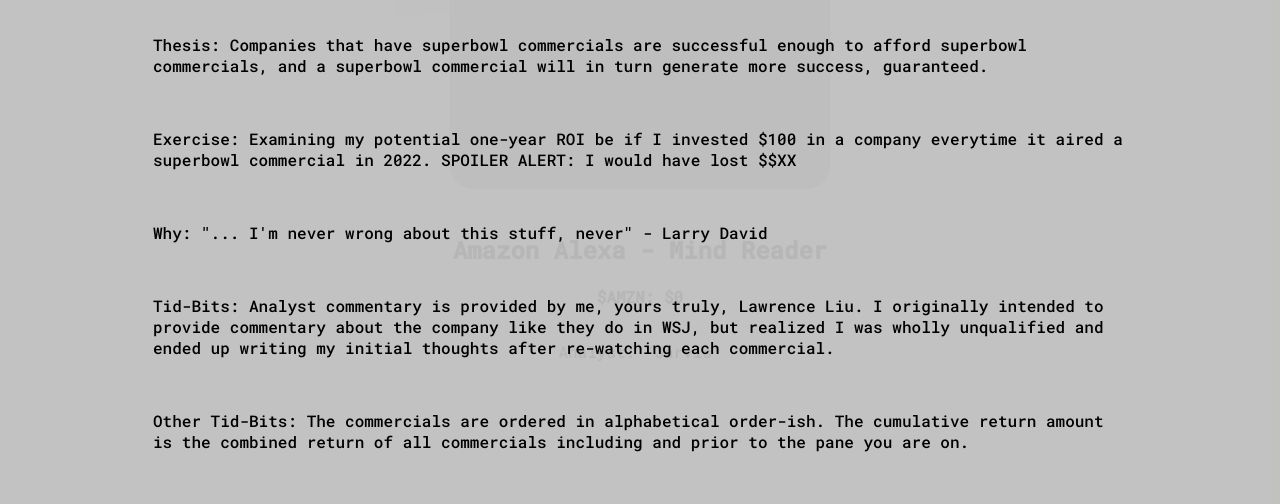
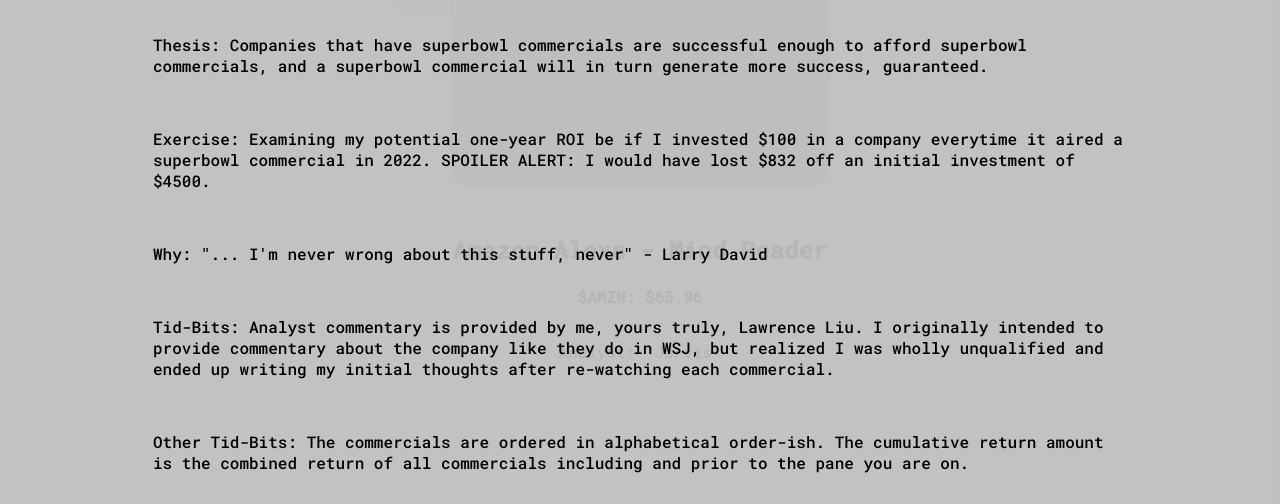
Before and after one commit to LwrncLiu/superbowl_index, a website with bundled scripts: page docs/index.html in a window 1280 px wide. Shown: the part 166-670 px from the top of the page. Built offline with nearby package versions, Linux system fonts and the light colour scheme; animation ran at ten frames a second.

Commit message:
update return for Feb 5th

```diff
--- a/docs/commercials.json
+++ b/docs/commercials.json
@@ -3,7 +3,7 @@
         {
             "company": "Amazon",
             "ticker": "$AMZN",
-            "oneYearReturn": 0,
+            "oneYearReturn": 65.96,
             "commercialName": "Amazon Alexa - Mind Reader",
             "imageLoc": "amazon_alexa.jpg",
             "commentary": "Jarvis"
@@ -11,7 +11,7 @@
         {
             "company": "Amazon",
             "ticker": "$AMZN",
-            "oneYearReturn": 0,
+            "oneYearReturn": 65.96,
             "commercialName": "Amazon Prime Video - TNF Football is Open",
             "imageLoc": "amazon_prime.jpg",
             "commentary": "The Colts at Broncos TNF game week 5 was unwatchable"
@@ -19,7 +19,7 @@
         {
             "company": "Booking.com",
             "ticker": "$BKNG",
-            "oneYearReturn": 0,
+            "oneYearReturn": 98.80,
             "commercialName": "Booking.com - Booking.yeah",
             "imageLoc": "booking_yeah.jpg",
             "commentary": "Unfortunately Booking.yeah does not redirect you to Booking.com"
@@ -27,7 +27,7 @@
         {
             "company": "Anheuser-Busch",
             "ticker": "$BUD",
-            "oneYearReturn": 0,
+            "oneYearReturn": 95.73,
             "commercialName": "Bud Light Next - Zero in the Way of Possibility",
             "imageLoc": "budlight_zero.jpg",
             "commentary": "Bud Light Next looks more like a seltzer can than a beer can"
@@ -35,7 +35,7 @@
         {
             "company": "Anheuser-Busch",
             "ticker": "$BUD",
-            "oneYearReturn": 0,
+            "oneYearReturn": 95.73,
             "commercialName": "Bud Light Seltzer Hard Soda - Land of Loud Flavors",
             "imageLoc": "budlight_flavor.jpg",
             "commentary": "I saw a Guy Fieri restaurant at the Burbank airport, his nachos are apparently infamous"
@@ -43,7 +43,7 @@
         {
             "company": "Anheuser-Busch",
             "ticker": "$BUD",
-            "oneYearReturn": 0,
+            "oneYearReturn": 95.73,
             "commercialName": "Budweiser - A Clydesdale's Journey",
             "imageLoc": "budweiser_dog.jpg",
             "commentary": "Budweiser horse hooves are the size of dinner plates"
@@ -51,7 +51,7 @@
         {
             "company": "Caesars Entertainment",
             "ticker": "$CZR",
-            "oneYearReturn": 0,
+            "oneYearReturn": 67.64,
             "commercialName": "Caesars Sportsbook - Sit Down Dinner",
             "imageLoc": "caesar_dinner.jpg",
             "commentary": "I lost $60 with my friend Jon playing $1 blackjack hands at Harrah's in New Orleans, a Caesars' establishment"
@@ -59,7 +59,7 @@
         {
             "company": "Carvana",
             "ticker": "$CVNA",
-            "oneYearReturn": 0,
+            "oneYearReturn": 10.06,
             "commercialName": "Carvana - We'll Drive You Happy",
             "imageLoc": "carvana_mom.jpg",
             "commentary": "I wouldn't buy chips for $3 from a vending machine much less a $40k car from a vending machine"
@@ -67,7 +67,7 @@
         {
             "company": "Coinbase",
             "ticker": "$COIN",
-            "oneYearReturn": 0,
+            "oneYearReturn": 37.25,
             "commercialName": "Coinbase - WAGMI",
             "imageLoc": "coinbase_qr.jpg",
             "commentary": "You say WAGMI, I say Wagamama"
@@ -75,7 +75,7 @@
         {
             "company": "Cue Health",
             "ticker": "$HLTH",
-            "oneYearReturn": 0,
+            "oneYearReturn": 28.32,
             "commercialName": "Cue Health - Andy",
             "imageLoc": "cue_andy.jpg",
             "commentary": "Theranos, but it also tests for Covid"
@@ -83,7 +83,7 @@
         {
             "company": "Anheuser-Busch",
             "ticker": "$BUD",
-            "oneYearReturn": 0,
+            "oneYearReturn": 95.73,
             "commercialName": "Cutwater - Here's to the Lazy Ones",
             "imageLoc": "cutwater_lazy.jpg",
             "commentary": "Third commercial for Anheuser-Busch, football fans must like beer"
@@ -91,7 +91,7 @@
         {
             "company": "DraftKings",
             "ticker": "$DKNG",
-            "oneYearReturn": 0,
+            "oneYearReturn": 78.83,
             "commercialName": "DraftKings - Fortune: Life's a Gamble",
             "imageLoc": "draftkings_fortune.jpg",
             "commentary": "I bet the over in Bills at Chiefs week 6 on DraftKings and lost"
@@ -99,7 +99,7 @@
         {
             "company": "Morgan Stanley",
             "ticker": "$MS",
-            "oneYearReturn": 0,
+            "oneYearReturn": 93.83,
             "commercialName": "E-Trade - Off the Grid",
             "imageLoc": "etrade_baby.jpg",
             "commentary": "Brad Leonoe from Bon Appetit if he was a baby"
@@ -107,7 +107,7 @@
         {
             "company": "Expedia",
             "ticker": "$EXPE",
-            "oneYearReturn": 0,
+            "oneYearReturn": 63.46,
             "commercialName": "Expedia - Stuff",
             "imageLoc": "expedia_stuff.jpg",
             "commentary": "Time to sell all my stuff"
@@ -115,7 +115,7 @@
         {
             "company": "PepsiCo",
             "ticker": "$PEP",
-            "oneYearReturn": 0,
+            "oneYearReturn": 97.97,
             "commercialName": "Frito-Lay Flamin' Hot Cheetos and Doritos - Unleash Your Flamin' Hot",
             "imageLoc": "flamin_sloth.jpg",
             "commentary": "Kroger once had a buy 3 get 2 free deal for Flamin' Hot Cheetos; I had a five page paper due and rewarded myself with a bag for every page written"
@@ -123,7 +123,7 @@
         {
             "company": "General Motors Company",
             "ticker": "$GM",
-            "oneYearReturn": 0,
+            "oneYearReturn": 84.39,
             "commercialName": "General Motors - Dr. EV-il",
             "imageLoc": "gm_evil.jpg",
             "commentary": "This movie came out before I was born"
@@ -131,7 +131,7 @@
         {
             "company": "General Motors Company",
             "ticker": "$GM",
-            "oneYearReturn": 0,
+            "oneYearReturn": 84.39,
             "commercialName": "General Motors - Silverado EV New Generation",
             "imageLoc": "gm_silverado.jpg",
             "commentary": "Hawaii Five-0 made driving a chevy look cool"
@@ -139,7 +139,7 @@
         {
             "company": "Procter & Gamble",
             "ticker": "$PG",
-            "oneYearReturn": 0,
+            "oneYearReturn": 88.51,
             "commercialName": "Gilette Labs - A Quick & Easy Shave",
             "imageLoc": "gilette_shave.jpg",
             "commentary": "They sent me a free razor on my 18th birthday; Unbeknownst to them, I wouldn't begin growing facial hair until I turned 23"
@@ -147,7 +147,7 @@
         {
             "company": "Alphabet",
             "ticker": "$GOOGL",
-            "oneYearReturn": 0,
+            "oneYearReturn": 74.37,
             "commercialName": "Google Pixel - Seen on Pixel",
             "imageLoc": "google_pixel.jpg",
             "commentary": "Photo color equality, very cool"
@@ -155,7 +155,7 @@
         {
             "company": "Unilever",
             "ticker": "$UL",
-            "oneYearReturn": 0,
+            "oneYearReturn": 96.43,
             "commercialName": "Hellmann's - Mayo Tackles Food Waste",
             "imageLoc": "hellmann_mayo.jpg",
             "commentary": "People do like their Mayo"
@@ -163,7 +163,7 @@
         {
             "company": "Hologic",
             "ticker": "$HOLX",
-            "oneYearReturn": 0,
+            "oneYearReturn": 115.71,
             "commercialName": "Hologic - Her Health is Her Wealth",
             "imageLoc": "hologic_health.jpg",
             "commentary": "First to admit I'm uncultured; did not know who Mary J. Blige was until... this project"
@@ -171,7 +171,7 @@
         {
             "company": "Intuit",
             "ticker": "$INTU",
-            "oneYearReturn": 0,
+            "oneYearReturn": 78.58,
             "commercialName": "Intuit, Quickbooks - Early Start",
             "imageLoc": "intuit_quickbooks.jpg",
             "commentary": "The internet runs on cats"
@@ -179,7 +179,7 @@
         {
             "company": "Intuit",
             "ticker": "$INTU",
-            "oneYearReturn": 0,
+            "oneYearReturn": 78.58,
             "commercialName": "Intuit, TurboTax - Matchmaker",
             "imageLoc": "intuit_turbotax.jpg",
             "commentary": "Do people actually use matchmakers?"
@@ -187,7 +187,7 @@
         {
             "company": "Colgate-Palmolive",
             "ticker": "$CL",
-            "oneYearReturn": 0,
+            "oneYearReturn": 91.38,
             "commercialName": "Irish Spring - Welcome to Irish Spring",
             "imageLoc": "irish_spring.jpg",
             "commentary": "Their packaging can be mistaken for both tea bags and dish soap"
@@ -195,7 +195,7 @@
         {
             "company": "PepsiCo",
             "ticker": "$PEP",
-            "oneYearReturn": 0,
+            "oneYearReturn": 97.97,
             "commercialName": "Lay's - Stay Golden",
             "imageLoc": "lays_golden.jpg",
             "commentary": "Find you someone that looks at you like Paul Rudd looks at Seth Rogen"
@@ -203,7 +203,7 @@
         {
             "company": "Meta",
             "ticker": "$META",
-            "oneYearReturn": 0,
+            "oneYearReturn": 84.46,
             "commercialName": "Meta - Old Friends, New Fun",
             "imageLoc": "meta_new.jpg",
             "commentary": "Ready Player One was a great read, the movie did not live up to expectations"
@@ -211,7 +211,7 @@
         {
             "company": "Anheuser-Busch",
             "ticker": "$BUD",
-            "oneYearReturn": 0,
+            "oneYearReturn": 95.73,
             "commercialName": "Michelob Ultra - Superior Bowl",
             "imageLoc": "michelob_bowl.jpg",
             "commentary": "Jimmy Butler's hair before the 2022 season was outrageous"
@@ -219,7 +219,7 @@
         {
             "company": "Anheuser-Busch",
             "ticker": "$BUD",
-            "oneYearReturn": 0,
+            "oneYearReturn": 95.73,
             "commercialName": "Michelob Ultra Organic Seltzer",
             "imageLoc": "michelob_caddy.jpg",
             "commentary": "So this is also a commercial for Nike?"
@@ -227,7 +227,7 @@
         {
             "company": "Planet Fitness",
             "ticker": "$PLNT",
-            "oneYearReturn": 0,
+            "oneYearReturn": 92.68,
             "commercialName": "Planet Fitness - What's gotten into Lindsay?",
             "imageLoc": "planet_lindsay.jpg",
             "commentary": "Apparently you lose your Planet Fitness membership if you drop a pen in the weight room"
@@ -235,7 +235,7 @@
         {
             "company": "Polestar",
             "ticker": "$PSNYW",
-            "oneYearReturn": 0,
+            "oneYearReturn": 32.84,
             "commercialName": "Polestar - No Compromises",
             "imageLoc": "polestar_no.jpg",
             "commentary": "I once went to a Polestar event hosted at Classic Car Club Manhattan, only had one shrimp hor d'oeuvre"
@@ -243,7 +243,7 @@
         {
             "company": "Kellogg's",
             "ticker": "$K",
-            "oneYearReturn": 0,
+            "oneYearReturn": 109.08,
             "commercialName": "Pringles - Pringles Stuck In",
             "imageLoc": "pringles_stuck.jpg",
             "commentary": "Bo Burnham made a song about this"
@@ -251,7 +251,7 @@
         {
             "company": "Rocket Companies",
             "ticker": "$RKT",
-            "oneYearReturn": 0,
+            "oneYearReturn": 83.32,
             "commercialName": "Rocket Mortgage - Dream House",
             "imageLoc": "rocket_barbie.jpg",
             "commentary": "The barbie playing demographic intersects perfectly with the home buying demographic, yes"
@@ -259,7 +259,7 @@
         {
             "company": "Salesforce",
             "ticker": "$CRM",
-            "oneYearReturn": 0,
+            "oneYearReturn": 79.33,
             "commercialName": "Salesforce - New Frontier",
             "imageLoc": "salesforce_frontier.jpg",
             "commentary": "Someone wise once said hot air balloon pilots are synonymous with elevator operators; their words not mine "
@@ -267,7 +267,7 @@
         {
             "company": "Walmart",
             "ticker": "$WMT",
-            "oneYearReturn": 0,
+            "oneYearReturn": 102.45,
             "commercialName": "Sam's Club - Like a VIP",
             "imageLoc": "sams_vip.jpg",
             "commentary": "Sam's Club said their hot dogs are better than Costco's hot dogs, those are fighting words"
@@ -275,7 +275,7 @@
         {
             "company": "Squarespace",
             "ticker": "$SQSP",
-            "oneYearReturn": 0,
+            "oneYearReturn": 80.57,
             "commercialName": "Squarespace - Everything to Shell Anything",
             "imageLoc": "square_shells.jpg",
             "commentary": "Squarespace is not Square, but regardless, Square has singlehandidly changed society where it is now culturally expected to tip for takeout"
@@ -283,7 +283,7 @@
         {
             "company": "Yum! Brands",
             "ticker": "$YUM",
-            "oneYearReturn": 0,
+            "oneYearReturn": 101.3,
             "commercialName": "Taco Bell - The Grande Escape",
             "imageLoc": "taco_escape.jpg",
             "commentary": "Taco Bell is not good"
@@ -291,7 +291,7 @@
         {
             "company": "T-Mobile US",
             "ticker": "$TMUS",
-            "oneYearReturn": 0,
+            "oneYearReturn": 118.54,
             "commercialName": "T-Mobile - Miley Cyrus Sings a Song for 5G Phones",
             "imageLoc": "tmobile_miley.jpg",
             "commentary": "Her new song Flowers is pretty good"
@@ -299,7 +299,7 @@
         {
             "company": "T-Mobile US",
             "ticker": "$TMUS",
-            "oneYearReturn": 0,
+            "oneYearReturn": 118.54,
             "commercialName": "T-Mobile - Dolly Parton and Miley Cyrus Help 5G Phones' Dreams Come True",
             "imageLoc": "tmobile_dolly.jpg",
             "commentary": "Phones have feelings too"
@@ -307,7 +307,7 @@
         {
             "company": "T-Mobile US",
             "ticker": "$TMUS",
-            "oneYearReturn": 0,
+            "oneYearReturn": 118.54,
             "commercialName": "T-Mobile - Zach Braff and Donald Fiason Sing a Duet for Home Internet",
             "imageLoc": "tmobile_musical.jpg",
             "commentary": "T-Mobile is getting really creative with their commercial names aren't they?"
@@ -315,7 +315,7 @@
         {
             "company": "Toyota Motor Corp",
             "ticker": "$TM",
-            "oneYearReturn": 0,
+            "oneYearReturn": 72.36,
             "commercialName": "Toyota - Brothers",
             "imageLoc": "toyota_brothers.jpg",
             "commentary": "Great story"
@@ -323,7 +323,7 @@
         {
             "company": "Toyota Motor Corp",
             "ticker": "$TM",
-            "oneYearReturn": 0,
+            "oneYearReturn": 72.36,
             "commercialName": "Toyota - The Joneses",
             "imageLoc": "toyota_joneses.jpg",
             "commentary": "Leslie Jones looks like she could beat me up, though that's not saying much"
@@ -331,7 +331,7 @@
         {
             "company": "Uber Technologies",
             "ticker": "$UBER",
-            "oneYearReturn": 0,
+            "oneYearReturn": 88.83,
             "commercialName": "Uber Eats - Uber Don't Eats",
             "imageLoc": "uber_eats.jpg",
             "commentary": "Greg the Egg! I'm going to rewatch Succession seasons 1-3 once season 4 comes out"
@@ -339,7 +339,7 @@
         {
             "company": "Verizon Communications",
             "ticker": "$VZ",
-            "oneYearReturn": 0,
+            "oneYearReturn": 78.31,
             "commercialName": "Verizon - Goodbye, cable",
             "imageLoc": "verizon_5g.jpg",
             "commentary": "Jim Carrey was once birthed by a Rhinoceros"
@@ -347,7 +347,7 @@
         {
             "company": "Vroom",
             "ticker": "$VRM",
-            "oneYearReturn": 0,
+            "oneYearReturn": 19.77,
             "commercialName": "Vroom - Flake the Musical",
             "imageLoc": "vroom_musical.jpg",
             "commentary": "I know someone who flakes like its second nature; you know who you are"
@@ -355,7 +355,7 @@
         {
             "company": "Wallbox",
             "ticker": "$WBX",
-            "oneYearReturn": 0,
+            "oneYearReturn": 41.91,
             "commercialName": "Wallbox - Can #Supercharged Seth embrace electricity again?",
             "imageLoc": "wallbox_seth.jpg",
             "commentary": "Chuck McGill must've also been struck by lightning"
--- a/docs/index.html
+++ b/docs/index.html
@@ -19,7 +19,7 @@
             <div class="infoText">
                 <h1>The 2022 Superbowl Commercial Index after One Year</h1>
                 <p>Thesis: Companies that have superbowl commercials are successful enough to afford superbowl commercials, and a superbowl commercial will in turn generate more success, guaranteed.</p>
-                <p>Exercise: Examining my potential one-year ROI be if I invested $100 in a company everytime it aired a superbowl commercial in 2022. SPOILER ALERT: I would have lost $$XX</p>
+                <p>Exercise: Examining my potential one-year ROI be if I invested $100 in a company everytime it aired a superbowl commercial in 2022. SPOILER ALERT: I would have lost $832 off an initial investment of $4500.</p>
                 <p>Why: "... I'm never wrong about this stuff, never" - Larry David</p>
                 <p>Tid-Bits: Analyst commentary is provided by me, yours truly, Lawrence Liu. I originally intended to provide commentary about the company like they do in WSJ, but realized I was wholly unqualified and ended up writing my initial thoughts after re-watching each commercial.</p>
                 <p>Other Tid-Bits: The commercials are ordered in alphabetical order-ish. The cumulative return amount is the combined return of all commercials including and prior to the pane you are on.</p>
--- a/docs/main.css
+++ b/docs/main.css
@@ -67,9 +67,9 @@
 
   .textContent {
     left: 50%;
-    text-align: center;
     margin-left: 2rem;
     margin-right: 2rem;
+    text-align: center;
   }
 
   .textContent h4 {
--- a/docs/main.js
+++ b/docs/main.js
@@ -345,9 +345,9 @@
     setText() {
         const currentCommercial = this.commercials[this.plane_current_index]
         const portfolioAmount = this.commercialReturns.slice(0, this.plane_current_index + 1).reduce((a, b) => a + b, 0)
-        const currentReturn = portfolioAmount - (100 * (this.plane_current_index + 1))
-
-        document.querySelector('#cumulativeReturn').textContent = 'Cumulative Return: $' + currentReturn
+        const currentReturn = (portfolioAmount - (100 * (this.plane_current_index + 1))).toFixed(2)
+        console.log(currentCommercial)
+        document.querySelector('#cumulativeReturn').textContent = 'Cumulative: $' + currentReturn
         document.querySelector("#commercialName").textContent = currentCommercial.commercialName
         document.querySelector('#oneYearReturn').textContent = currentCommercial.ticker+ ': $' + currentCommercial.oneYearReturn
         document.querySelector("#commentary").textContent = 'Analyst: "' + currentCommercial.commentary + '"'
```
Also changed, not shown: 1 other file.
